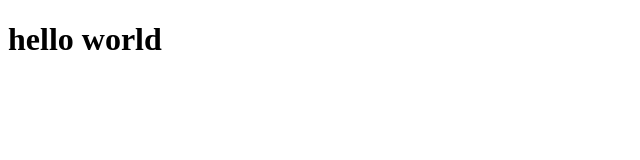
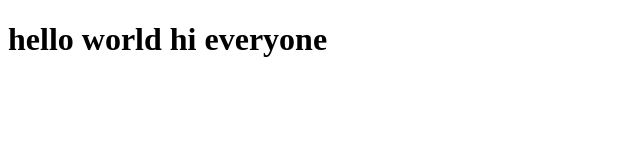
Before and after one commit to wassimsioud/test_tp_git, a plain HTML site: page index.html in a window 1280 px wide. Shown: the whole page, without its empty margins (0-640 px from the left). Drawn offline with Linux system fonts and the light colour scheme.

Commit message:
secon commit

```diff
--- a/index.html
+++ b/index.html
@@ -6,6 +6,7 @@
     <body>
         <h1>
             hello world
+            hi everyone
         </h1>
     </body>
 </html>
```
